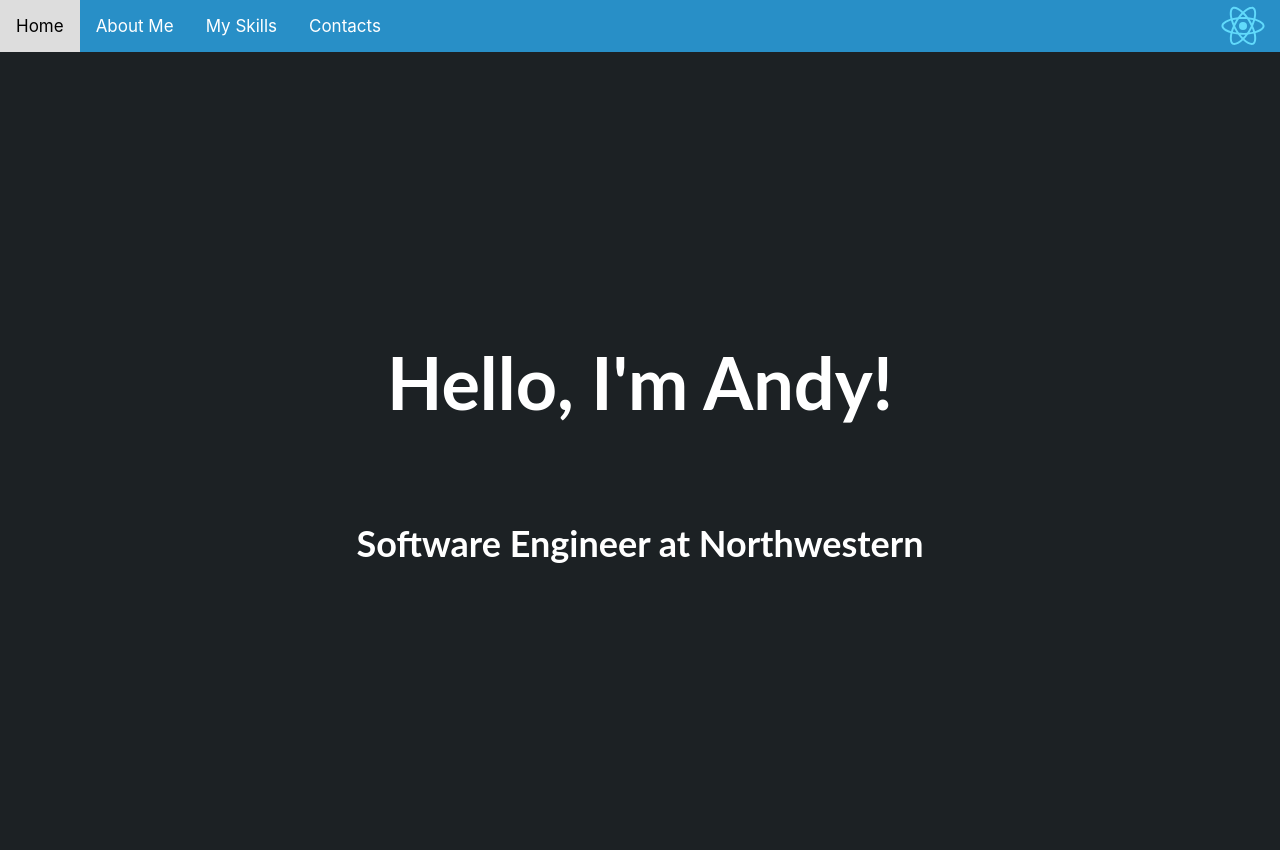
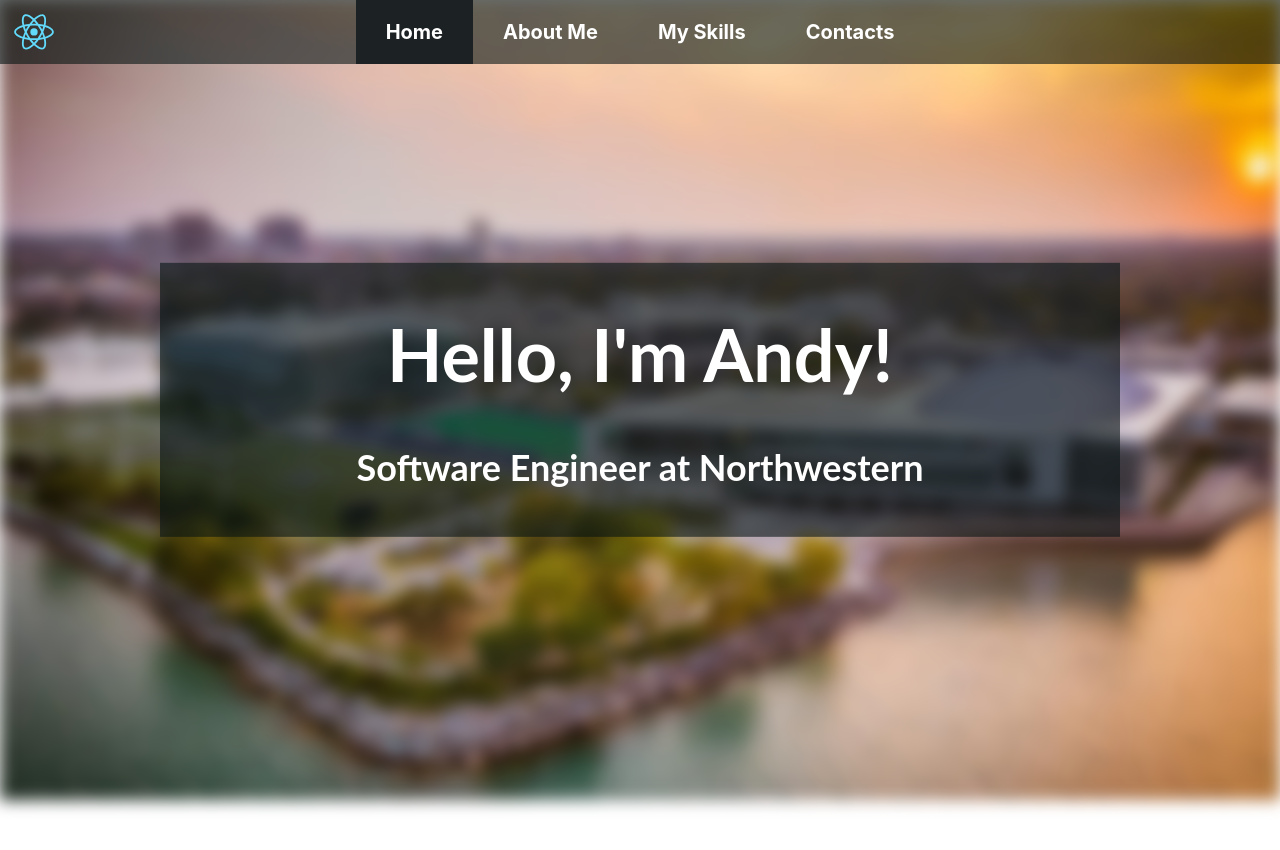
Before and after one commit to Andy-V12345/Personal-Website, a React (Create React App) app in the folder andy-website/: page / in a window 1280 px wide. After the commit the page ends 800 px from the top, so only its background shows below. Built offline with nearby package versions, Linux system fonts and the light colour scheme.

Commit message:
made home section pretty

```diff
--- a/andy-website/src/App.css
+++ b/andy-website/src/App.css
@@ -3,7 +3,7 @@
 }
 
 .App-header {
-  background-color: #1C2124;
+  /* background-color: #1C2124; */
   min-height: 100vh;
   display: flex;
   flex-direction: column;
@@ -13,20 +13,73 @@
   color: white;
   font-family: "Lato", "Montserrat", sans-serif;
 }
+
+.App-header h1 {
+  margin: 0px;
+}
+
+.home {
+  position: absolute;
+  top: 50%;
+  left: 50%;
+  transform: translate(-50%, -50%);
+  width: 75%;
+  justify-content: center;
+  font-size: calc(20px + 2vmin);
+  color: white;
+  font-family: "Lato", "Montserrat", sans-serif;
+  max-height: 50%;
+  align-items: center;
+  background: rgba(7, 20, 20, 0.6);
+  margin: 0px;
+}
+
+img.bg {
+  /* Set rules to fill background */
+  min-height: 100%;
+  min-width: 540px;
+
+  /* Set up proportionate scaling */
+  width: 100%;
+  height: auto;
+
+  /* Set up positioning */
+  position: fixed;
+  top: 0;
+  left: 0;
+
+  filter: blur(8px);
+}
+
+@media screen and (max-width: 540px) { /* Specific to this particular image */
+  img.bg {
+    left: 50%;
+    margin-left: -540px;   /* 50% */
+  }
+}
+
+
 .Navbar {
-  background-color: #288FC7;
+  background: rgba(7, 20, 20, 0.6);
   overflow: hidden;
   position: relative;
 }
 
-.Navbar a {
-  float: left;
+.links {
+  display: inline-block;
+  margin: auto;
   color: white;
   text-align: center;
-  padding: 16px 16px;
+  padding: 20px 30px;
   text-decoration: none;
-  font-size: 17px;
+  font-size: 20px;
+  width: 50%;
 }
+
+.links a {
+  padding: 20px 30px;
+}
+
 
 .Navbar a.active {
   background-color: #1C2124;
@@ -38,7 +91,8 @@
 }
 
 .logo {
+  top: 12.5%;
+  left: 0;
   position: absolute;
-  height: 100%;
-  right: 0px;
+  height: 75%;
 }
--- a/andy-website/src/App.js
+++ b/andy-website/src/App.js
@@ -4,12 +4,14 @@ import Navbar from './Navbar.js';
 function App() {
   return (
     <div className='App'>
+      <img className='bg' src='northwestern-background.jpeg' alt='background' />
       <Navbar />
-      <header className='App-header'>
+      <div className='home' >
         <h1>Hello, I'm Andy!</h1>
         <h4>Software Engineer at Northwestern</h4>
-      </header>
+      </div>
     </div>
+
   );
 }
 
--- a/andy-website/src/Navbar.js
+++ b/andy-website/src/Navbar.js
@@ -4,10 +4,12 @@ import logo from './logo.svg';
 function Navbar() {
     return(
         <div className='Navbar'>
-            <a className='active'>Home</a>
-            <a>About Me</a>
-            <a>My Skills</a>
-            <a>Contacts</a>
+            <ul className='links'>
+                <a className='active'><strong>Home</strong></a>
+                <a><strong>About Me</strong></a>
+                <a><strong>My Skills</strong></a>
+                <a><strong>Contacts</strong></a>
+            </ul>
             <img className='logo' src={logo} alt='logo' />
         </div>
     )
```
Also changed, not shown: andy-website/public/northwestern-background.jpeg (added), 1 other file (tests, documents, lock files or other folders).
